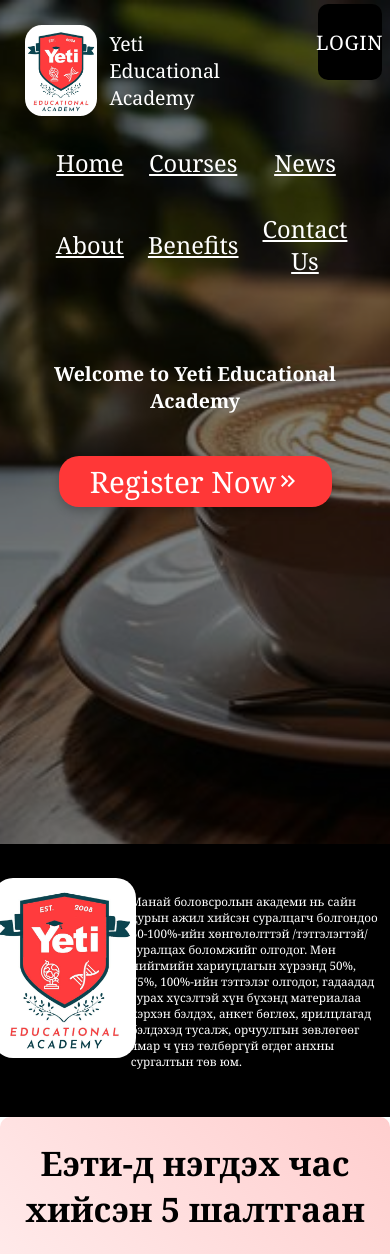
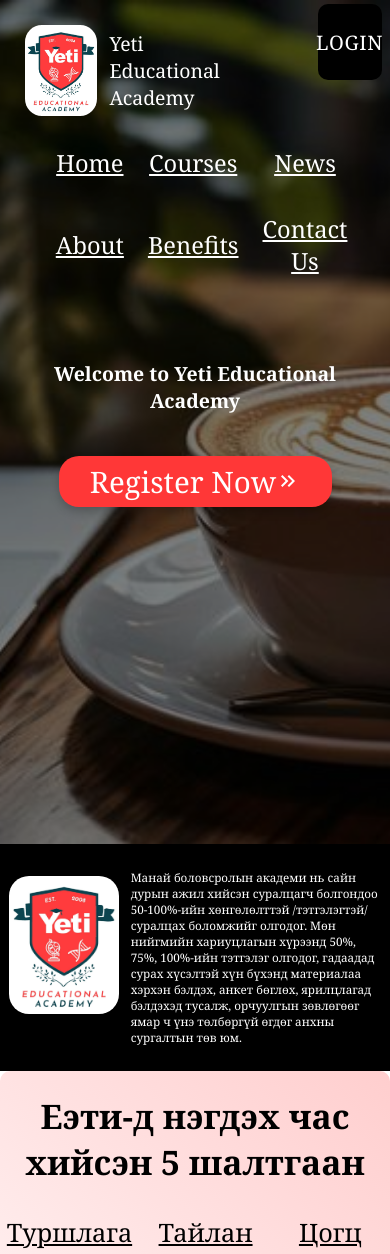
Before and after one commit to BRPS12/YetiFront, a React (Create React App) app: page / in a window 390 px wide. Shown: the top 1254 px of the page. Built offline with nearby package versions, Linux system fonts and the light colour scheme; no server answers.

Commit message:
Fixed contactus

```diff
--- a/src/Pages/Home/Home.css
+++ b/src/Pages/Home/Home.css
@@ -20,8 +20,8 @@
 @media only screen and (max-width: 600px) {
   .sectionOne {
     flex-direction: row;
-    padding-bottom: 4vh !important;
-    padding-top: 4vh !important;
+    padding-bottom: 3vh !important;
+    padding-top: 3vh !important;
     width: 100%;
     padding: 0;
     margin: 0;
@@ -33,9 +33,10 @@
   }
 
   .sectionOneImage {
-    width: 17vh !important ;
+    width: 13vh !important ;
     border-radius: 10px;
-    margin: 0;
+    margin-left: 1vh;
+    margin-right: 1vh;
   }
 
   .sectionOneText {
```
